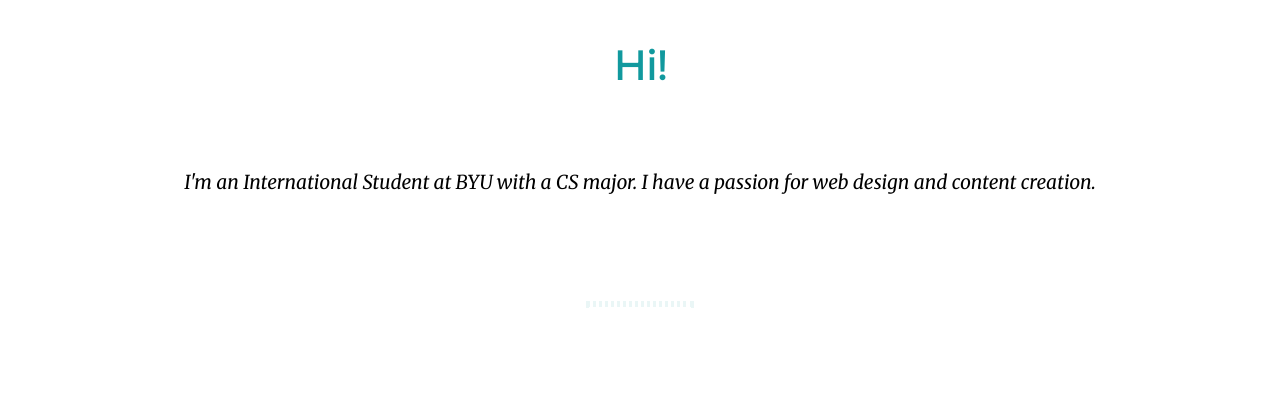
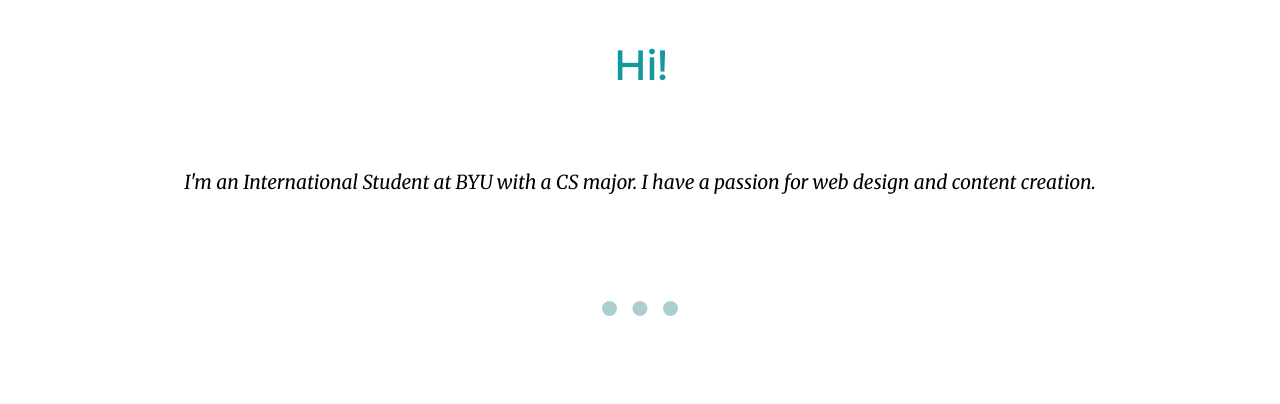
Before and after one commit to bendezuj/css-website, a plain HTML site: page index.html in a window 1280 px wide. Shown: the part 546-950 px from the top of the page. Drawn offline with Linux system fonts and the light colour scheme.

Commit message:
Appearance fixes

```diff
--- a/styles.css
+++ b/styles.css
@@ -9,9 +9,11 @@ p{
   line-height: 2;
 }
 hr{
-  border: dotted #EAF6F6;
-  width: 8%;
   margin: 100px auto 100px auto;
+  background-color: white;
+  border-style: none;
+  border-top: 15px dotted #aacfcf;
+  width: 6%;
 }
 h1{
   margin: 50px auto 0 auto;
```
